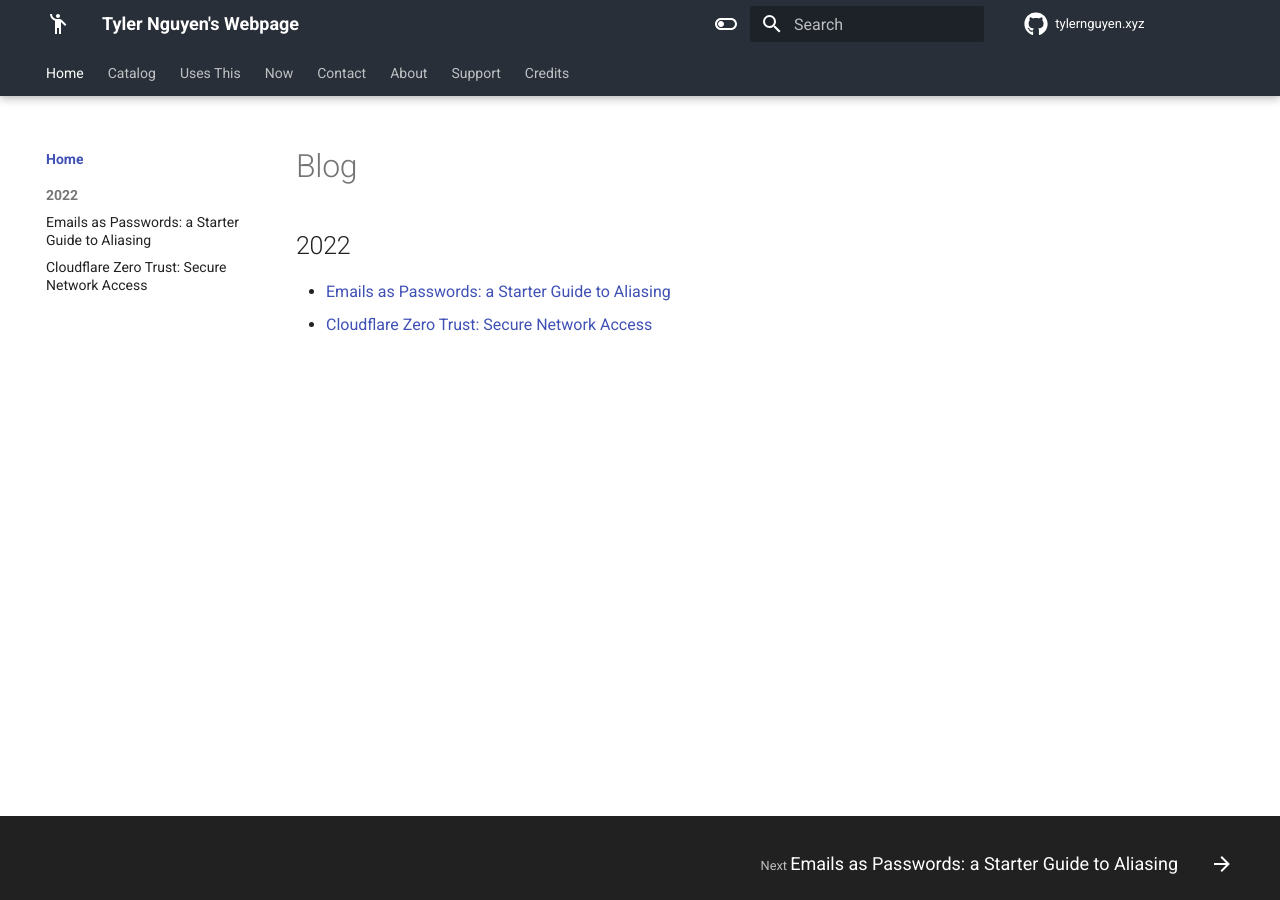
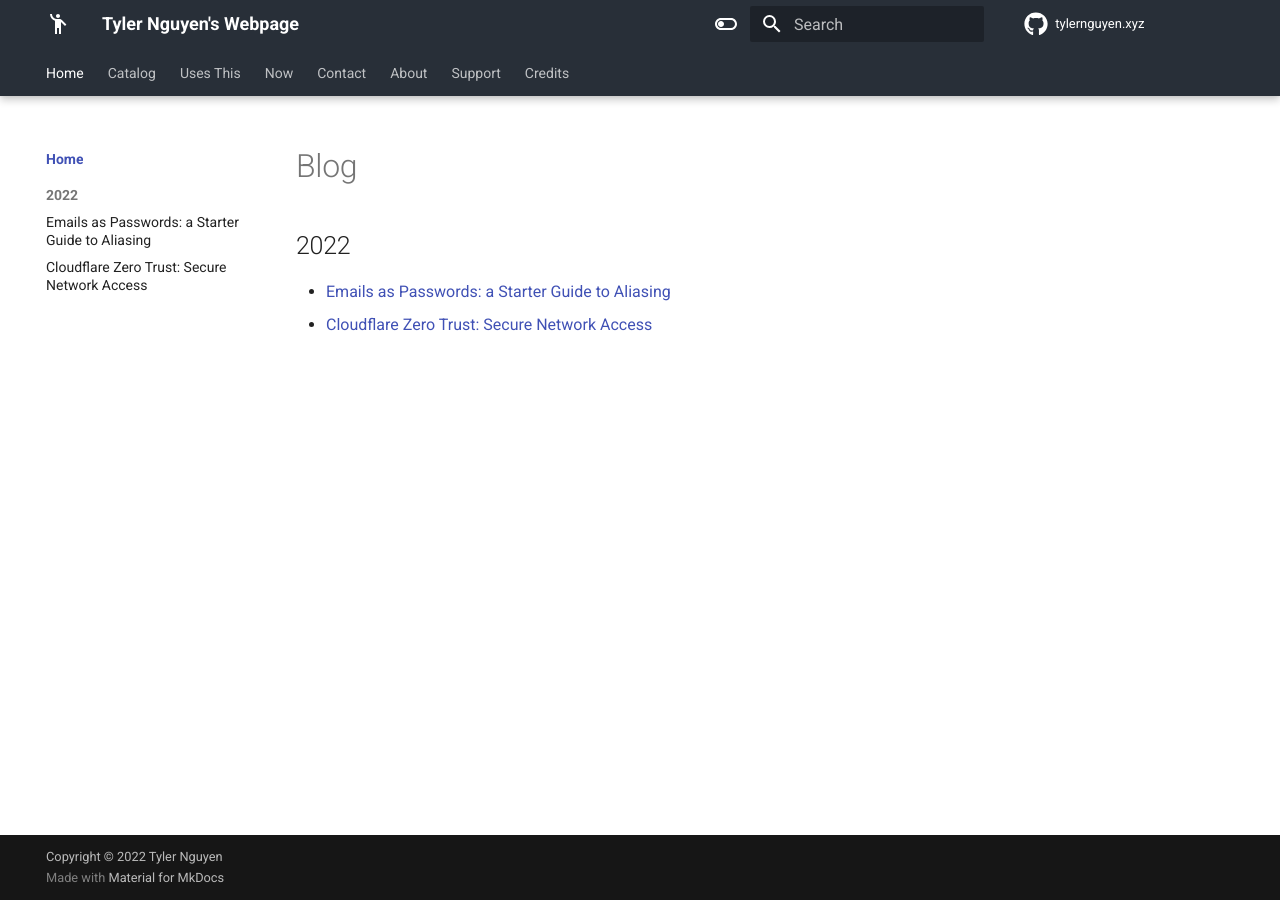
Before and after one commit to tylernguyen/tylernguyen.xyz, an MkDocs documentation site: the page built from docs/index.md, in a window 1280 px wide. Built offline with MkDocs 1.6.1 and Material for MkDocs 9.7.7, drawn with Linux system fonts in a browser that asks for light colours; plug-ins that fetch from the network failed and are left out; comment, search, counter and statistics services are not loaded.

```diff
--- a/mkdocs.yml
+++ b/mkdocs.yml
@@ -23,7 +23,7 @@ extra:
 
 theme:
   name: material
-  custom_dir: overrides
+  custom_dir: material
   favicon: assets/favicon.png
   icon:
     logo: material/human-greeting
```
Also changed, not shown: material/overrides/blog.html (renamed from overrides/blog.html).
